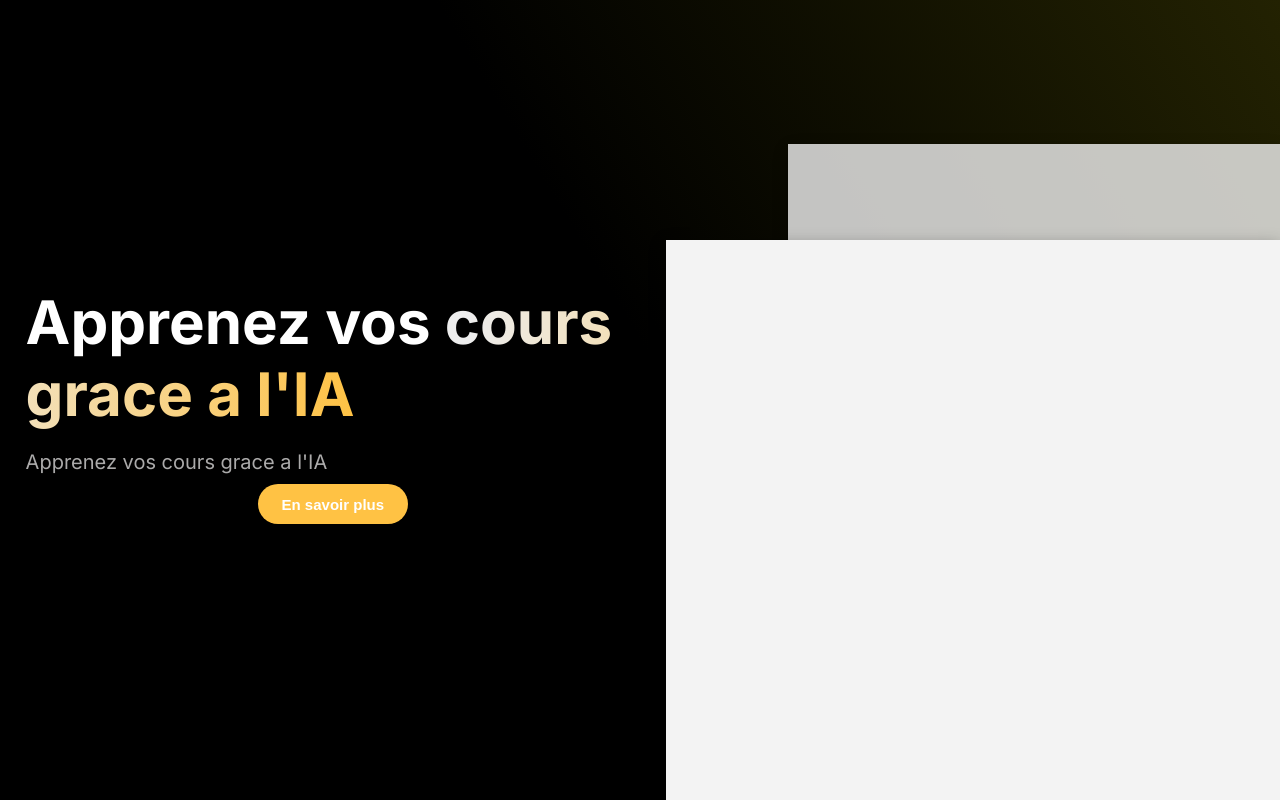
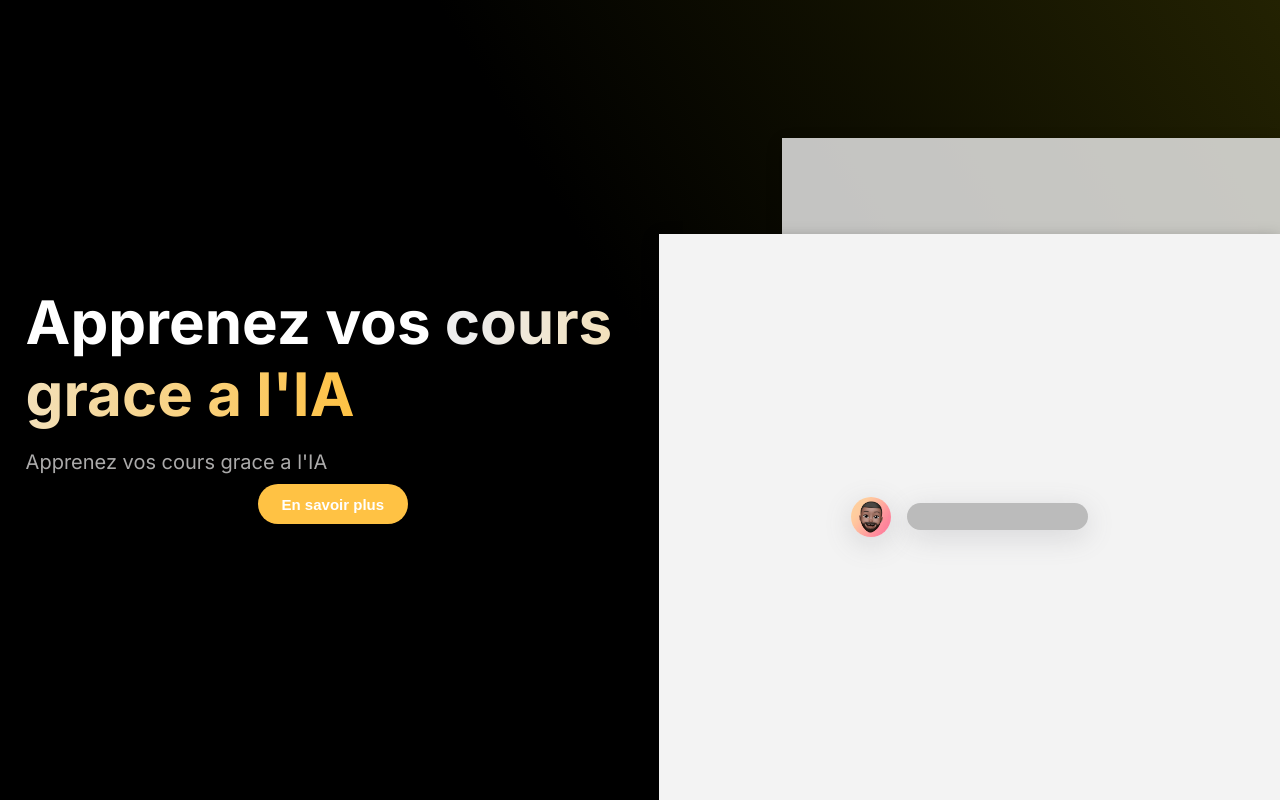
Before and after one commit to Delon00/edy-ia-nextjs-, a Next.js app: page / in a window 1280 px wide. Shown: the part 800-1600 px from the top of the page. Built offline with nearby package versions, Linux system fonts and the light colour scheme.

Commit message:
modified:   app/globals.css 	modified:   app/layout.js 	modified:   app/page.js 	new file:   public/assets/images/profile.png

```diff
--- a/app/globals.css
+++ b/app/globals.css
@@ -308,6 +308,7 @@ body{
 .screenshot{
   background-color: #f3f3f3;
   height: 400px;
+  padding: 0.2rem;
 
 }
 .screenshot-a{
@@ -323,8 +324,31 @@ body{
   width: 100%;
   height: 70%;
   box-shadow: rgba(0, 0, 0, 0.35) 0px 5px 15px;
+}
+.section-navbar{
+  padding: 1.2rem;
+  width: 100%;
+  display: flex;
+  justify-content: center;
+  align-items: center;
+}
+.userprofile{
+  width:40px;
+  height: 40px;
+  box-shadow: rgba(100, 100, 111, 0.2) 0px 7px 29px 0px;
+  border-radius: 100%;
+  margin-left:0.5rem;
+  margin-right:0.5rem;
+}
 
-
+.section-input{
+  border-radius: 15px;
+  height: 25px;
+  border: none;
+  margin-left:0.5rem;
+  margin-right:0.5rem;
+  background-color: rgb(187, 187, 187);
+  box-shadow: rgba(100, 100, 111, 0.2) 0px 7px 29px 0px;
 }
 /* --------------------------------------------------------------------------------------------------- */
 /* -------------------------------------------MEDIAQUERRY--------------------------------------------- */
--- a/app/layout.js
+++ b/app/layout.js
@@ -17,7 +17,7 @@ export const metadata = {
   ],
 };
 
-export const themeColor = [{ media: "(prefers-color-scheme: #f69435)", color: "#fff" }];
+export const themeColor = [{ media: "(prefers-color-scheme: #000)", color: "#fff" }];
 
 export const viewport =
   "minimum-scale=1, initial-scale=1, width=device-width, shrink-to-fit=no, viewport-fit=cover";
--- a/app/page.js
+++ b/app/page.js
@@ -5,6 +5,7 @@ import Login from "./components/login/login";
 import Register from "./components/register/register";
 import { useState, useEffect } from "react";
 import Close from '../public/assets/images/icon-effacer-100.png';
+import UserProfile from '../public/assets/images/profile.png';
 
 export default function Home() {
   const [showLoginForm, setShowLoginForm] = useState(false);
@@ -90,7 +91,12 @@ export default function Home() {
               </div>
               <div class="col-section-b  md:w-1/2 px-4">
                 <div className="screenshot screenshot-a"></div>
-                <div className="screenshot screenshot-b"></div>
+                <div className="screenshot screenshot-b">
+                  <div className="section-navbar">
+                    <Image className="userprofile" src={UserProfile} alt="Profil utilisateur"/>
+                    <input className="section-input" />
+                  </div>
+                </div>
               </div>
             </div>
 
```
Also changed, not shown: public/assets/images/profile.png (added).
